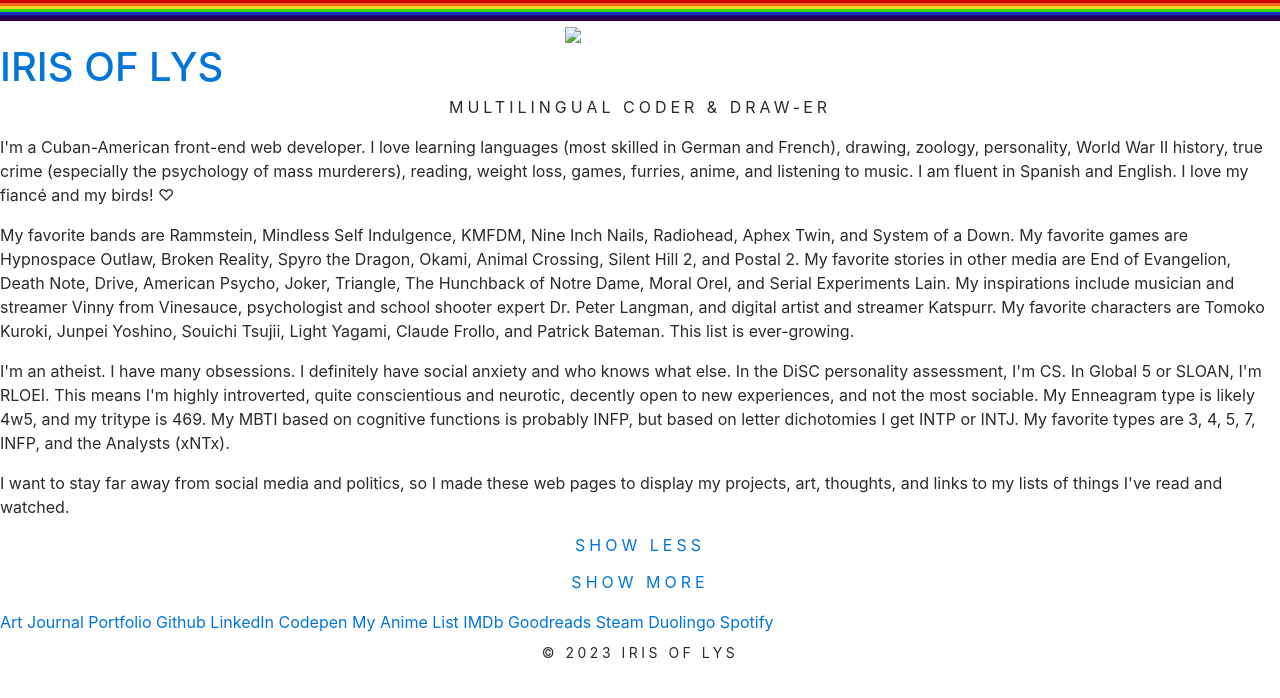
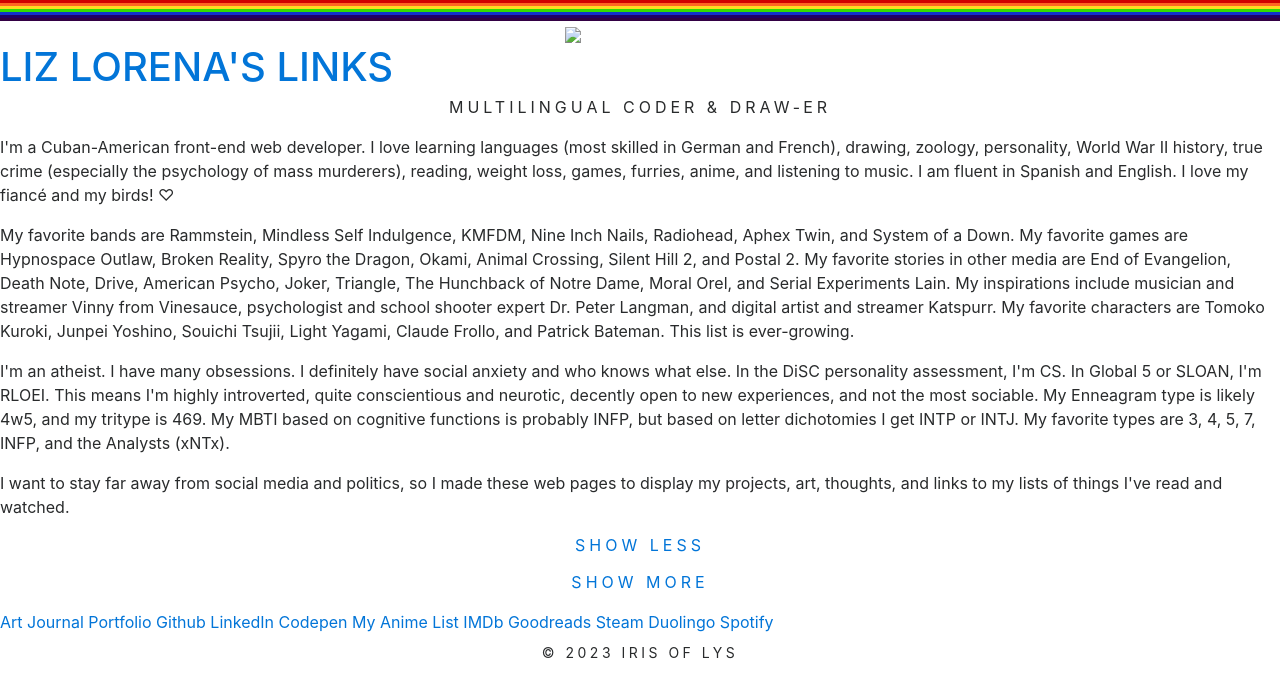
Before and after one commit to lizberberena/old-links, a Jekyll site: the page built from index.html, in a window 1280 px wide. Shown: the top 698 px of the page. Built offline with Jekyll 4.4.1, drawn with Linux system fonts in a browser that asks for light colours; nearby versions of some CDN libraries; the list of posts is cut into pages by our own code.

Commit message:
Update default.html

```diff
--- a/_layouts/default.html
+++ b/_layouts/default.html
@@ -43,7 +43,7 @@ data-config="{'skin':'skins/aquaPink/skin.css','volume':50,'autoplay':false,'shu
             <a href="/links" style="width: 150px;display: block;margin-left: auto;margin-right: auto;border-radius: 100%;">
                <img src="/links/sitewideimg.png" class="logo">
             </a>
-            <a href="/links"><h1 style="text-transform:uppercase;">Iris of Lys</h1></a>
+            <a href="/links"><h1 style="text-transform:uppercase;">Liz Lorena's Links</h1></a>
             <div class="divider"></div>
             <p style="text-align:center;line-height: 135%;letter-spacing: 0.25em;text-transform: uppercase;">multilingual coder &amp; draw&#8209;er</p>
 
@@ -64,14 +64,14 @@ data-config="{'skin':'skins/aquaPink/skin.css','volume':50,'autoplay':false,'shu
             <!--<a href="/pics" class="link">Pics</a>-->
             <a href="/blog" class="link">Journal</a>
             <a href="/" class="link" target="_blank">Portfolio</a>
-            <a href="https://github.com/irisoflys" class="link" target="_blank">Github</a>
-            <a href="https://linkedin.com/in/irisoflys" class="link" target="_blank">LinkedIn</a>
-            <a href="https://codepen.io/irisoflys" class="link" target="_blank">Codepen</a>
+            <a href="https://github.com/lizberberen" class="link" target="_blank">Github</a>
+            <a href="https://linkedin.com/in/lizberberena" class="link" target="_blank">LinkedIn</a>
+            <a href="https://codepen.io/lizberberena" class="link" target="_blank">Codepen</a>
             <a href="https://myanimelist.net/profile/irisoflys" class="link" target="_blank">My&nbsp;Anime&nbsp;List</a>
             <a href="https://www.imdb.com/user/ur93620872" class="link" target="_blank">IMDb</a>
-            <a href="https://goodreads.com/irisoflys" class="link" target="_blank">Goodreads</a>
-            <a href="https://steamcommunity.com/id/irisoflys" class="link" target="_blank">Steam</a>
-            <a href="https://www.duolingo.com/profile/irisoflys" class="link" target="_blank">Duolingo</a>
+            <a href="https://www.goodreads.com/user/show/151410283" class="link" target="_blank">Goodreads</a>
+            <a href="https://steamcommunity.com/profiles/76561198041114915/" class="link" target="_blank">Steam</a>
+            <a href="https://www.duolingo.com/profile/lorelovesgerman" class="link" target="_blank">Duolingo</a>
             <a href="https://open.spotify.com/user/31xezqay72khqaa2awc3cm7rgr2a?si=3d3ff9bb8718489e" class="link" target="_blank">Spotify</a>
 
          </div>
```
